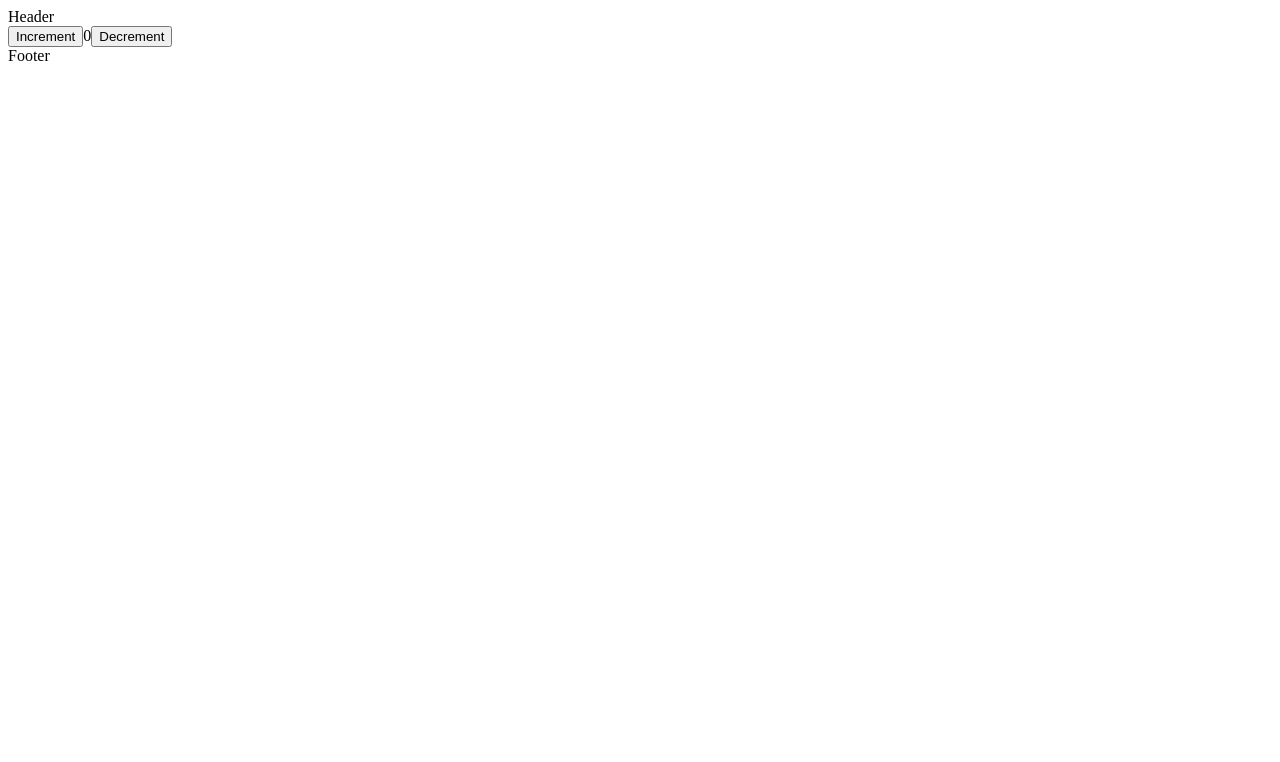
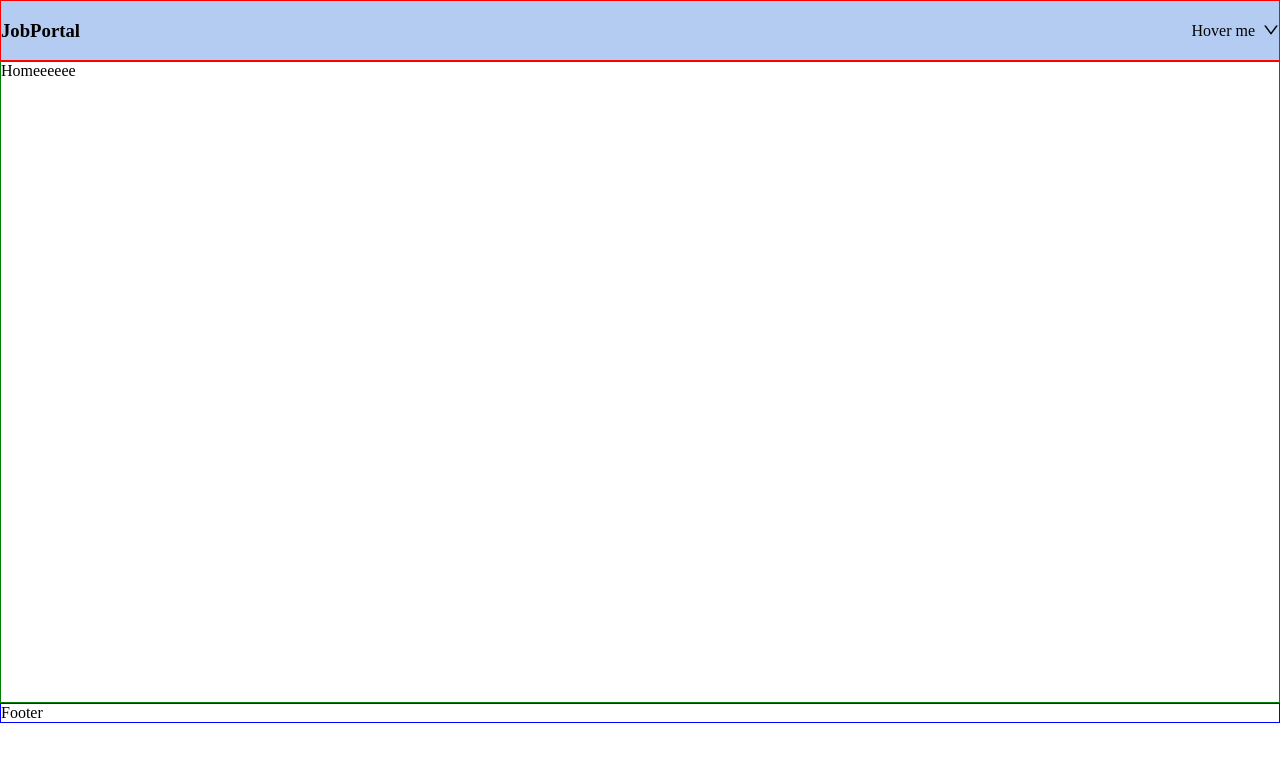
Before and after one commit to trunghaiii/Job-Portal-Frontend, a React (Vite) app: page / in a window 1280 px wide. Shown: the top 762 px of the page. Built offline with nearby package versions, Linux system fonts and the light colour scheme; no server answers.

Commit message:
design home layout and very basic version of header

```diff
--- a/src/App.tsx
+++ b/src/App.tsx
@@ -53,6 +53,7 @@ function App() {
 
   useEffect(() => {
     refillReduxUserData()
+    document.body.style.margin = "0px";
   }, [])
   const [count, setCount] = useState(0)
 
--- a/src/components/Home/Home.tsx
+++ b/src/components/Home/Home.tsx
@@ -1,27 +1,13 @@
 
-import { useSelector, useDispatch } from 'react-redux'
 import { decrement, increment } from '../../redux/slices/counterSlice'
 
 const Home = () => {
 
-    const count = useSelector((state: any) => state.counter.value)
-    const dispatch = useDispatch()
+
     return (
         <div>
             <div>
-                <button
-                    aria-label="Increment value"
-                    onClick={() => dispatch(increment())}
-                >
-                    Increment
-                </button>
-                <span>{count}</span>
-                <button
-                    aria-label="Decrement value"
-                    onClick={() => dispatch(decrement())}
-                >
-                    Decrement
-                </button>
+                Homeeeeee
             </div>
         </div>
     )
--- /dev/null
+++ b/src/components/HomeLayout/Header/Header.scss
@@ -0,0 +1,5 @@
+.header-container {
+    display: flex;
+    align-items: center;
+    justify-content: space-between;
+}
--- /dev/null
+++ b/src/components/HomeLayout/Header/Header.tsx
@@ -0,0 +1,47 @@
+import { Dropdown, Space, MenuProps } from 'antd';
+import { DownOutlined } from '@ant-design/icons';
+import "./Header.scss"
+
+const Header = () => {
+
+    const handleLogOut = () => {
+        alert("hh")
+    }
+
+    const items: MenuProps['items'] = [
+        {
+            label: (
+                <a >
+                    Account Info
+                </a>
+            ),
+            key: '0',
+        },
+        {
+            label: (
+                <a onClick={() => handleLogOut()}>
+                    Log Out
+                </a>
+            ),
+            key: '1',
+        }
+    ];
+    return (
+        <div className='header-container'>
+            <h3>JobPortal</h3>
+            <div className="account-group">
+                <Dropdown menu={{ items }}>
+                    <a onClick={(e) => e.preventDefault()}>
+                        <Space>
+                            Hover me
+                            <DownOutlined />
+                        </Space>
+                    </a>
+                </Dropdown>
+            </div>
+        </div>
+
+    )
+}
+
+export default Header;
--- /dev/null
+++ b/src/components/HomeLayout/HomeLayout.scss
@@ -0,0 +1,17 @@
+.home-layout-container {
+    height: 100%;
+
+    .header-bar {
+        border: 1px solid red;
+        background-color: #b5ccf2;
+    }
+
+    .content {
+        border: 1px solid green;
+        height: 80vh;
+    }
+
+    .footer {
+        border: 1px solid blue;
+    }
+}
--- a/src/components/HomeLayout/HomeLayout.tsx
+++ b/src/components/HomeLayout/HomeLayout.tsx
@@ -1,13 +1,16 @@
 import { Outlet } from "react-router-dom";
-
-
+import "./HomeLayout.scss"
+import Header from "./Header/Header";
 
 const HomeLayout = () => {
+
     return (
-        <div>
-            <div>Header</div>
-            <div><Outlet /></div>
-            <div>Footer</div>
+        <div className="home-layout-container">
+            <div className="header-bar">
+                <Header />
+            </div>
+            <div className="content"><Outlet /></div>
+            <div className="footer">Footer</div>
         </div>
     )
 }
```
